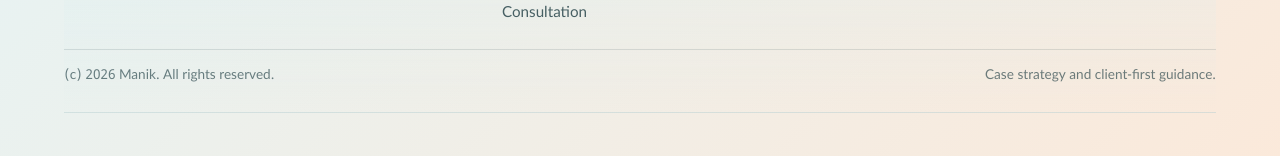
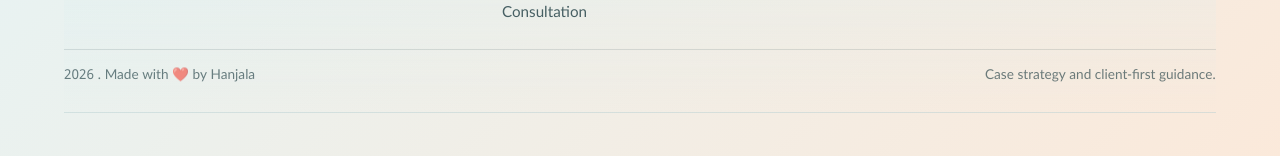
Before and after one commit to HanjalaShihab/Adv, a React (Vite) app: page / in a window 1280 px wide. Shown: the part 2029-2185 px from the top of the page. Built offline with nearby package versions, Linux system fonts and the light colour scheme; no server answers.

Commit message:
chore: update footer copy

```diff
--- a/src/components/Layout.jsx
+++ b/src/components/Layout.jsx
@@ -101,7 +101,7 @@ function Layout() {
           </div>
         </div>
         <div className="footer-bottom">
-          <span>(c) {currentYear} {profile.nickname}. All rights reserved.</span>
+          <span>{currentYear} . Made with ❤️ by Hanjala</span>
           <span>Case strategy and client-first guidance.</span>
         </div>
       </footer>
```
